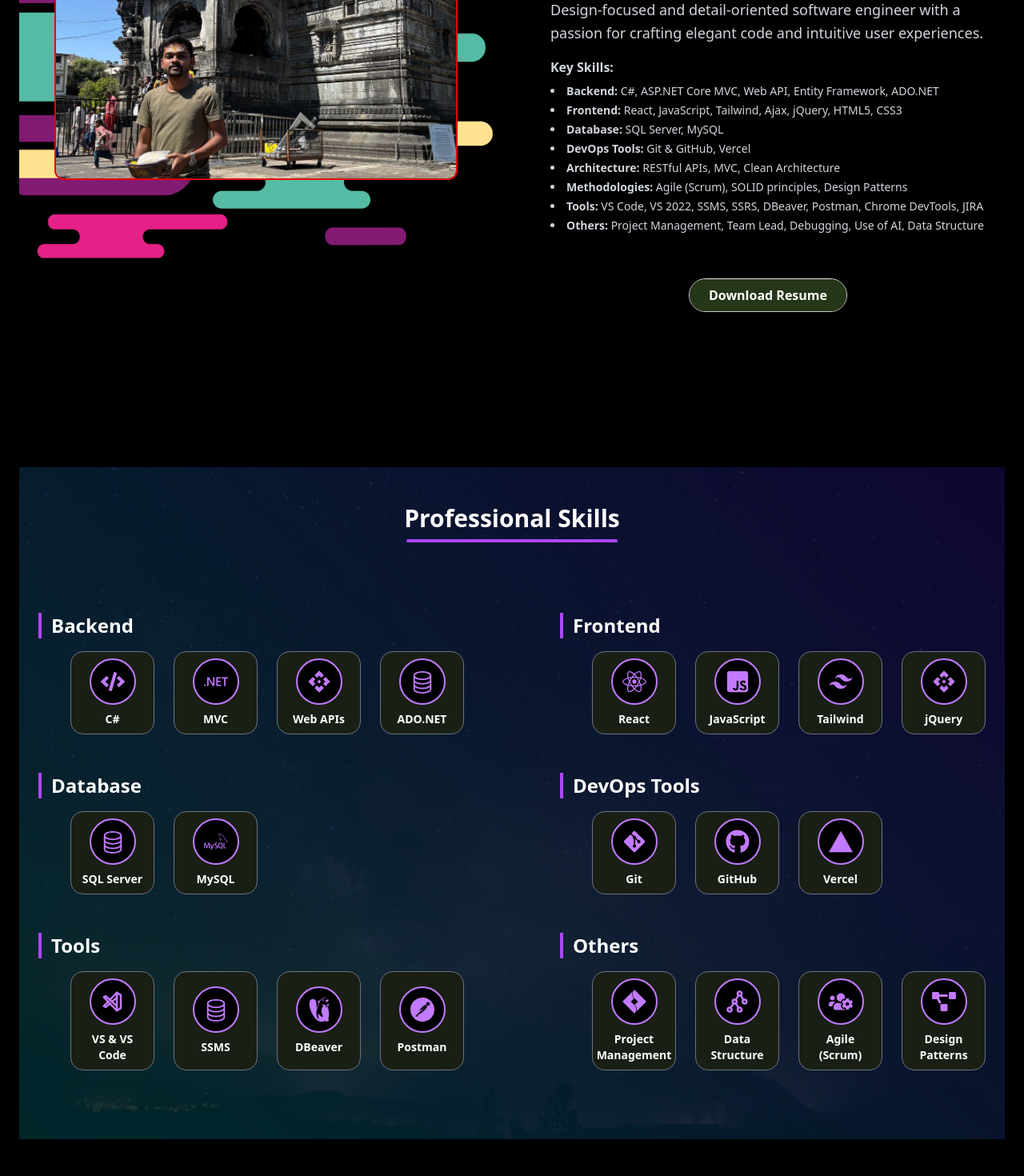
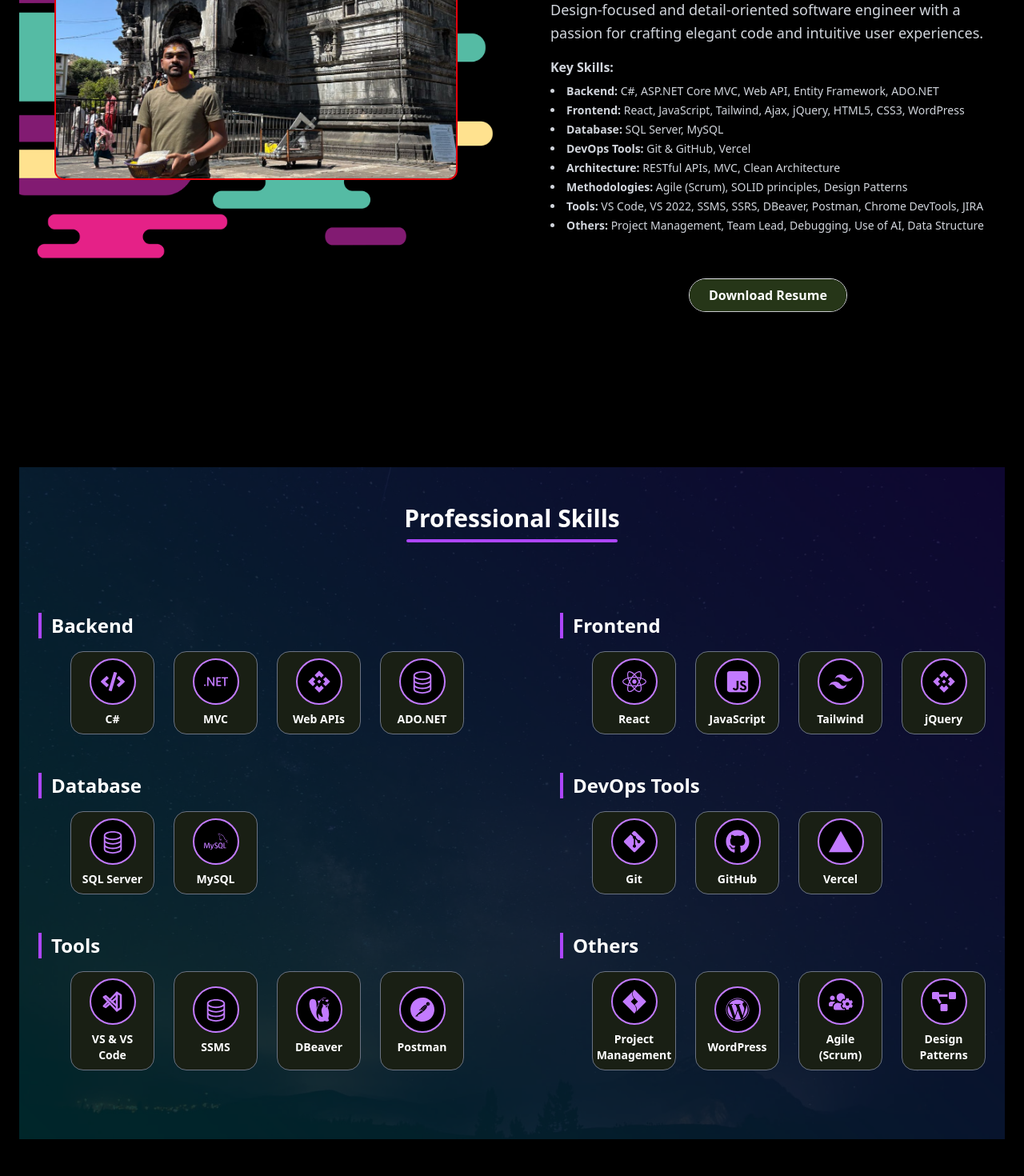
Before and after one commit to git-chittaranjan/personal-website, a React (Vite) app: page / in a window 1280 px wide. Shown: the part 320-1790 px from the top of the page at 80% size. Built offline with nearby package versions, Linux system fonts and the light colour scheme.

Commit message:
Added WordPress

```diff
--- a/src/components/home-page.jsx
+++ b/src/components/home-page.jsx
@@ -17,7 +17,7 @@
                     <article className="flex flex-col justify-center text-gray-300 lg:p-6">
                         <h1 className="text-3xl font-bold mb-4">Welcome to my Portfolio!</h1>
 
-                        <p className="text-lg text-gray-300 leading-relaxed mb-4">
+                        <p className="text-sm md:text-lg text-gray-300 leading-relaxed mb-4">
                             Experienced Full Stack Developer with a strong background in designing and developing scalable web applications across front-end and back-end technologies.
                             <br />
                             Design-focused and detail-oriented software engineer with a passion for crafting elegant code and intuitive user experiences.
@@ -27,7 +27,7 @@
                             <h2 className="font-semibold mb-2">Key Skills:</h2>
                             <ul className="text-sm list-disc list-inside space-y-1">
                                 <li><strong>Backend:</strong> C#, ASP.NET Core MVC, Web API, Entity Framework, ADO.NET</li>
-                                <li><strong>Frontend:</strong> React, JavaScript, Tailwind, Ajax, jQuery, HTML5, CSS3</li>
+                                <li><strong>Frontend:</strong> React, JavaScript, Tailwind, Ajax, jQuery, HTML5, CSS3, WordPress</li>
                                 <li><strong>Database:</strong> SQL Server, MySQL</li>
                                 <li><strong>DevOps Tools:</strong> Git & GitHub, Vercel</li>
                                 <li><strong>Architecture:</strong> RESTful APIs, MVC, Clean Architecture</li>
--- a/src/components/projects.jsx
+++ b/src/components/projects.jsx
@@ -78,6 +78,19 @@
         image: "/assets/shopping.png",
         visitLink: "#",
         codeLink: "https://github.com/git-chittaranjan/shopping-cart",
+    },
+    {
+        id: 6,
+        title: "Blogging Application - WordPress",
+        description: "An intuitive blogging application built with WordPress, offering seamless content management, customizable themes and responsive design, enabling to create and share engaging blogs effortlessly.",
+        technologies: [
+            "WordPress",
+            "XAMPP Server",
+            "MySql",
+        ],
+        image: "/assets/word-press.png",
+        visitLink: "",
+        codeLink: "",
     },
 ];
 
--- a/src/components/skills.jsx
+++ b/src/components/skills.jsx
@@ -1,5 +1,5 @@
 
-import { FaCode, FaReact, FaJsSquare, FaGithub, FaGitAlt, FaProjectDiagram, FaUsersCog } from "react-icons/fa";
+import { FaCode, FaReact, FaJsSquare, FaGithub, FaGitAlt, FaProjectDiagram, FaUsersCog, FaWordpress } from "react-icons/fa";
 import { SiTailwindcss, SiDotnet, SiVercel, SiMysql, SiPostman, SiJirasoftware, SiDbeaver } from "react-icons/si";
 import { MdApi } from "react-icons/md";
 import { BsDatabase } from "react-icons/bs";
@@ -55,7 +55,7 @@
         category: "Others",
         skills: [
             { name: "Project Management", icon: <SiJirasoftware /> },
-            { name: "Data Structure", icon: <TbBinaryTree /> },
+            { name: "WordPress", icon: <FaWordpress /> },
             { name: "Agile (Scrum)", icon: <FaUsersCog /> },
             { name: "Design Patterns", icon: <FaProjectDiagram /> },
         ],
```
Also changed, not shown: public/assets/word-press.png (added).
